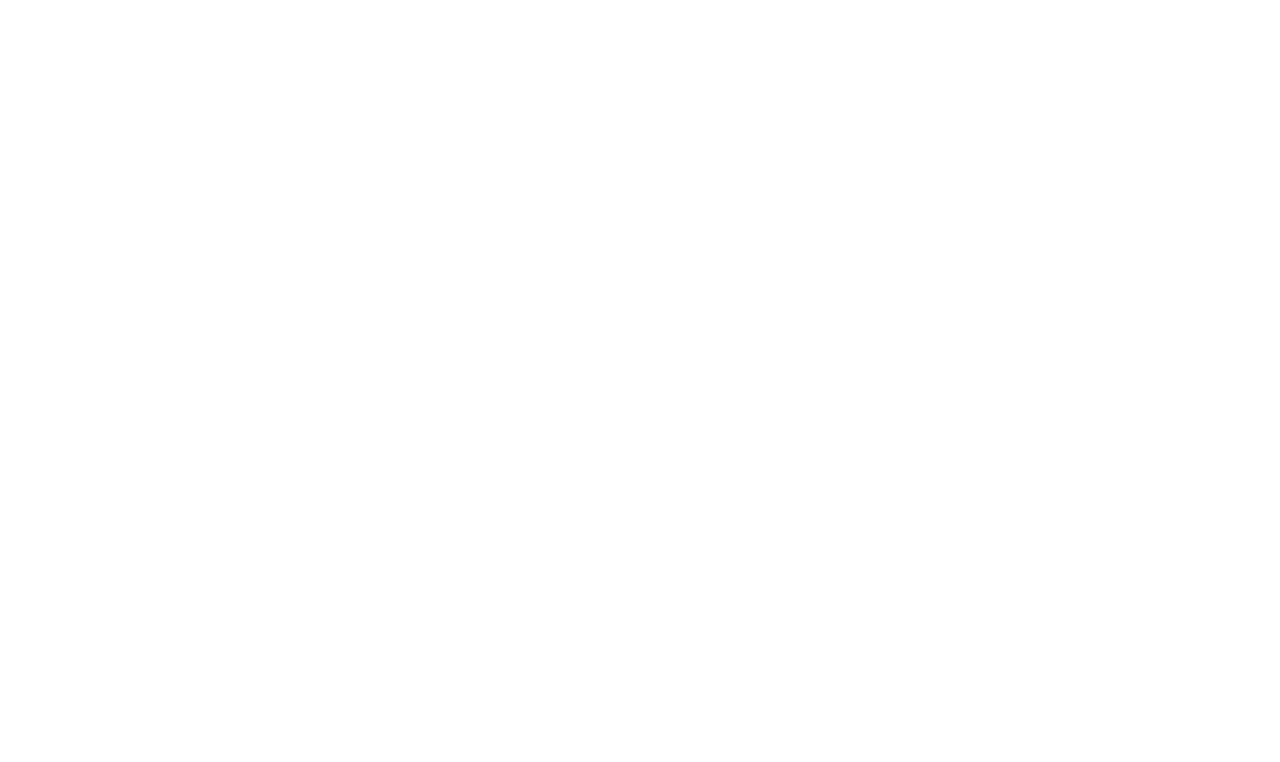
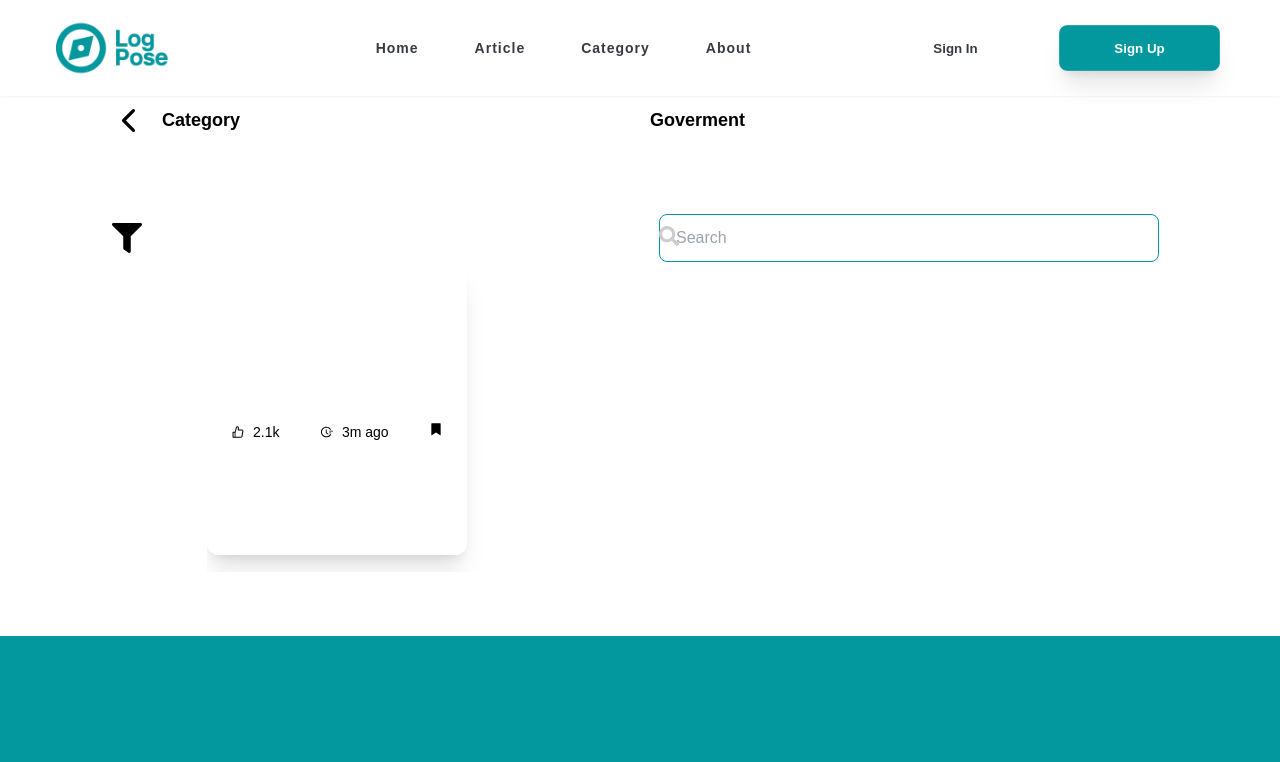
Before and after one commit to masgunady/fw15-frontend-colabs, a React (Vite) app: page /article-by-category in a window 1280 px wide. Before the commit this address had no page. Shown: the top 762 px of the page. Built offline with nearby package versions, Linux system fonts and the light colour scheme; a web font is replaced by a local one.

Commit message:
create: page article by category

```diff
--- a/src/App.jsx
+++ b/src/App.jsx
@@ -5,6 +5,7 @@
 import Home from './pages/Home';
 import Article from './pages/Article';
 import Category from './pages/Category';
+import ArticleByCategory from './pages/ArticleByCategory';
 import SearchResult from './pages/SearchResult';
 import ArticleView from './pages/ArticleView';
 import ArticleViewAdmin from './pages/ArticleViewAdmin';
@@ -33,6 +34,7 @@
                         <Route path="/" element={<Home />} />
                         <Route path="/article" element={<Article />} />
                         <Route path="/category" element={<Category />} />
+                        <Route path="/article-by-category" element={<ArticleByCategory />} />
                         <Route path="/search-result" element={<SearchResult />} />
                         <Route path="/article-view/:id" element={<ArticleView />} />
                         <Route path="/admin/article-view/:id" element={<ArticleViewAdmin />} />
--- /dev/null
+++ b/src/pages/ArticleByCategory.jsx
@@ -0,0 +1,115 @@
+import Header from "../components/Header";
+import Footer from "../components/Footer";
+import { Link, useNavigate } from "react-router-dom";
+
+import { IoChevronBackOutline } from 'react-icons/io5';
+import { FaFilter, FaSearch } from 'react-icons/fa';
+import { AiOutlineLike, AiOutlineFieldTime } from 'react-icons/ai';
+import { RiBookmarkFill } from 'react-icons/ri';
+
+// import { useSelector } from "react-redux";
+// import React from "react";
+// import http from "../helper/http";
+import { Formik } from "formik";
+
+
+const ArticleByCategory = () => {
+
+    const navigate = useNavigate()
+    const onSearch = (values) => {
+        const qStrings = new URLSearchParams(values).toString()
+        navigate(`/search-result?${qStrings}`)
+    }
+    return (
+        <div className="bg-white">
+            <div className="header pb-24">
+                <Header />
+            </div>
+            <main className="px-[95px]">
+                <section className="flex items-center">
+                    <div className="flex items-center">
+                        <Link to='/article' className="btn btn-ghost border-none">
+                            <IoChevronBackOutline className="text-black" size={35} />
+                        </Link>
+                        <div className="text-black hidden md:block text-lg font-semibold mr-[410px]">Category</div>
+                    </div>
+                    <div className="text-black text-lg font-semibold">Goverment</div>
+                </section>
+                <section className="flex mt-[70px] ">
+                    <div className="dropdown mr-[500px]">
+                        <label tabIndex={0} className="btn btn-ghost">
+                            <FaFilter className="text-black" size={30} />
+                        </label>
+                        <ul tabIndex={0} className="dropdown-content menu p-2 shadow bg-base-100 rounded-box w-52">
+                            <li><a>Name (A-Z)</a></li>
+                            <li><a>Name (Z-A)</a></li>
+                            <li><a>Category</a></li>
+                            <li><a>Last Added</a></li>
+                            <li><a>Last Modified</a></li>
+                        </ul>
+                    </div>
+                    <div className=" w-full bg-white">
+                        <div className="">
+                        <Formik
+                                initialValues={{
+                                searchName: '',
+                                }}
+                                onSubmit={onSearch}
+                            >
+                                {({ handleBlur, handleChange, handleSubmit }) => (
+                                    <form onSubmit={handleSubmit}>
+                                        <div className="relative flex gap-[10px] form-control w-full max-w-[500px]">
+                                            <i className="absolute top-3">
+                                                <FaSearch size={20} />
+                                            </i>
+                                            <input className="input input-bordered input-primary" placeholder="Search" type='text' name='searchName' onBlur={handleBlur} onChange={handleChange} />
+                                        </div>
+                                    </form>
+                                )}
+                        </Formik>
+                        </div>
+                    </div>
+                </section>
+                <section>
+                    <div className="w-full bg-white  pb-16 flex flex-col gap-5">
+                        <div className="px-7 md:px-16 lg:px-24 xl:px-28 h-[310px]">
+                            <div className="flex items-start gap-9 scrollbar-hide overflow-scroll h-full ">
+                                <div className="relative overflow-hidden min-w-[260px] h-[293px] rounded-xl shadow-xl">
+                                    <div className="w-full h-[55%] absolute bottom-0 bg-white">
+                                        <div className="px-6 flex flex-col gap-2 items-center justify-center pt-3">
+                                            <Link>
+                                                <div className="text-primary text-xl font-bold"> </div>
+                                            </Link>
+                                            <div className="text-black text-center text-sm"></div>
+                                            <div className="flex justify-between w-full text-sm text-black">
+                                                <div className="flex gap-2 items-center">
+                                                    <div>
+                                                        <AiOutlineLike />
+                                                    </div>
+                                                    <div>2.1k</div>
+                                                </div>
+                                                <div className="flex gap-2 items-center">
+                                                    <div>
+                                                        <AiOutlineFieldTime />
+                                                    </div>
+                                                    <div>3m ago</div>
+                                                </div>
+                                                <div>
+                                                    <RiBookmarkFill />
+                                                </div>
+                                            </div>
+                                        </div>
+                                    </div>
+                                </div>
+                            </div>
+                        </div>
+                    </div>
+                </section>
+            </main>
+            <div>
+                <Footer />
+            </div>
+        </div>
+    )
+};
+export default ArticleByCategory;
--- a/src/pages/Home.jsx
+++ b/src/pages/Home.jsx
@@ -133,7 +133,7 @@
                                     {({ handleBlur, handleChange, handleSubmit }) => (
                                         <form onSubmit={handleSubmit}>
                                             <div className="form-control w-full max-w-[500px]">
-                                                <input type='text' name='searchName' onBlur={handleBlur} onChange={handleChange} className="input input-bordered input-primary" />
+                                                <input type='text' name='searchName' onBlur={handleBlur} onChange={handleChange} className="input input-bordered input-primary" placeholder="Search" />
                                             </div>
                                         </form>
                                     )}
```
